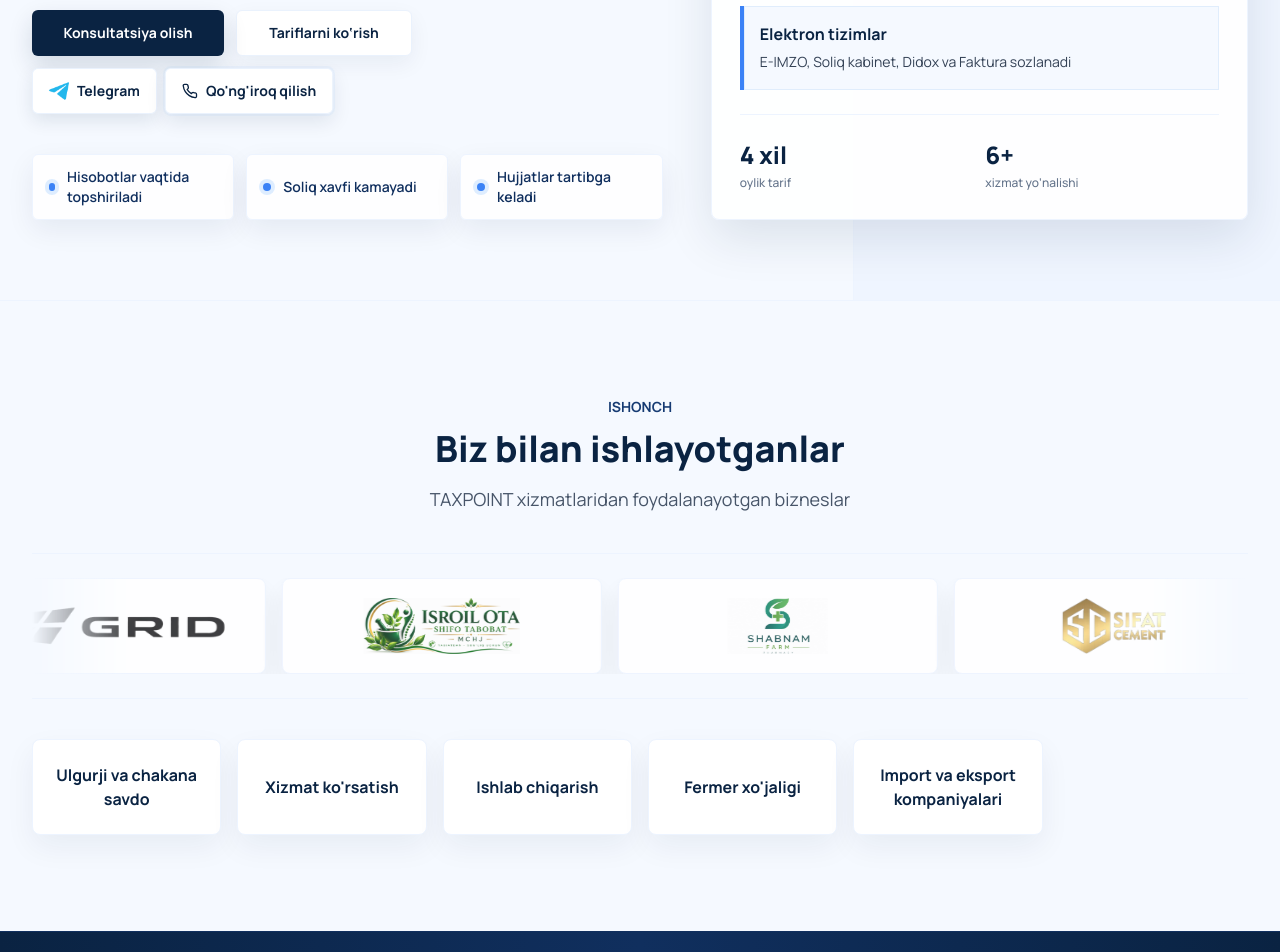
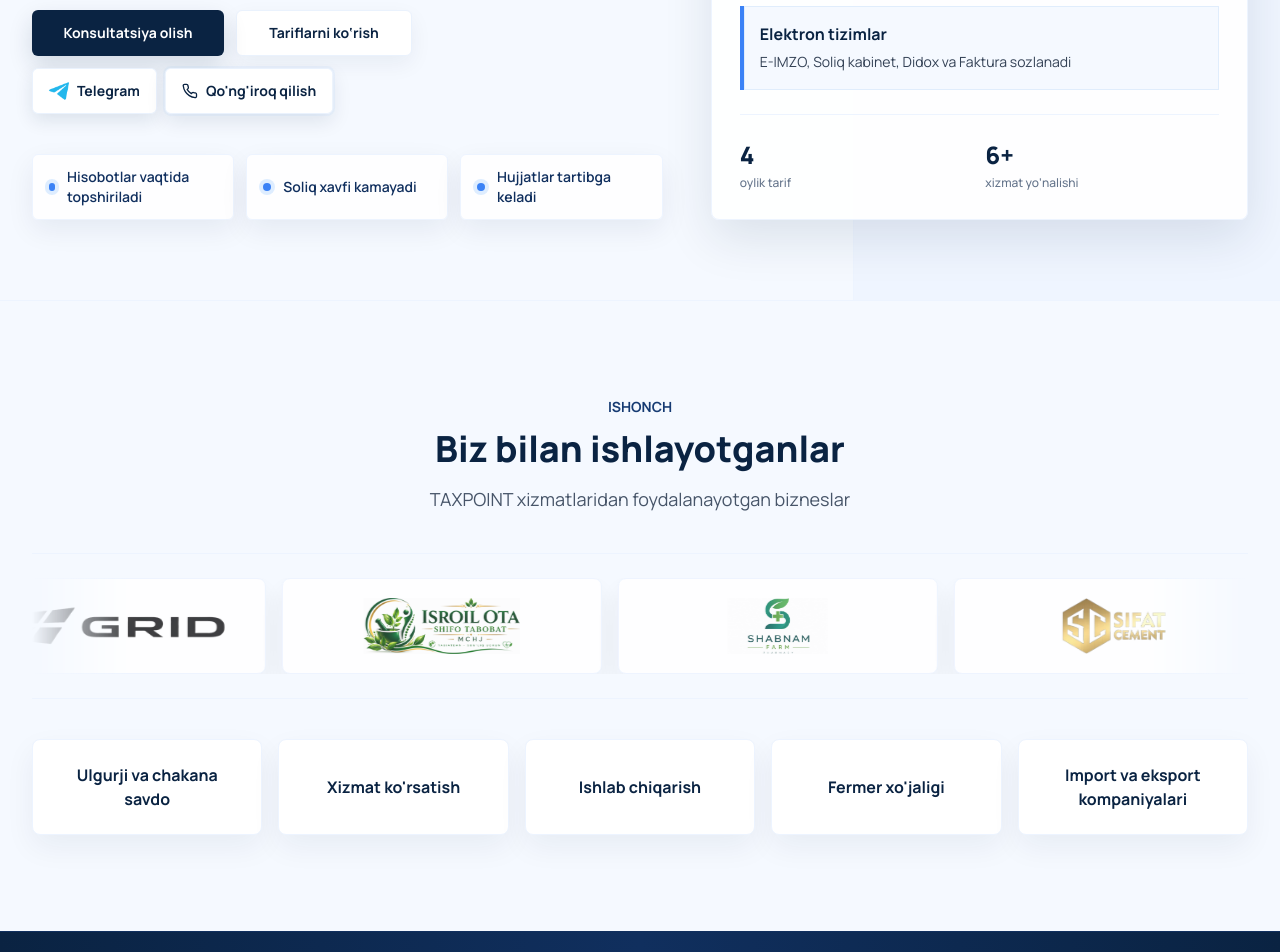
Before and after one commit to zefarkov/taxpoint, a Next.js app: page / in a window 1280 px wide. Shown: the part 460-1412 px from the top of the page. Built offline with nearby package versions, Linux system fonts and the light colour scheme.

Commit message:
Add files via upload

```diff
--- a/src/components/ClientsSection.tsx
+++ b/src/components/ClientsSection.tsx
@@ -60,7 +60,7 @@ export function ClientsSection() {
           </div>
         ) : null}
 
-        <div className="mt-10 grid gap-4 sm:grid-cols-2 lg:grid-cols-6">
+        <div className="mt-10 grid gap-4 sm:grid-cols-2 md:grid-cols-3 xl:grid-cols-5">
           {clientCategories.map((category) => (
             <article
               key={category}
--- a/src/components/Hero.tsx
+++ b/src/components/Hero.tsx
@@ -24,17 +24,17 @@ export function Hero() {
             YATT va MCHJ ro‘yxatdan o‘tkazish hamda elektron tizimlarni sozlash
             xizmatlarini taqdim etadi.
           </p>
-          <div className="mt-8 flex flex-col gap-3 sm:flex-row">
-            <LeadFormModal context="KONSULTATSIYA" variant="secondary" className="sm:min-w-48">
+          <div className="mt-8 grid gap-3 sm:flex sm:flex-wrap">
+            <LeadFormModal context="KONSULTATSIYA" variant="secondary" className="w-full sm:w-auto sm:min-w-48">
               Konsultatsiya olish
             </LeadFormModal>
-            <ButtonLink href="#tariflar" variant="outline" className="sm:min-w-44">
+            <ButtonLink href="#tariflar" variant="outline" className="w-full sm:w-auto sm:min-w-44">
               Tariflarni ko‘rish
             </ButtonLink>
           </div>
-          <div className="mt-3 flex flex-wrap gap-2">
-            <TelegramButton label="Telegram" className="min-h-10 px-4 py-2" />
-            <PhoneModal className="min-h-10 px-4 py-2" />
+          <div className="mt-3 grid grid-cols-2 gap-3 sm:flex sm:flex-wrap sm:gap-2">
+            <TelegramButton label="Telegram" className="min-h-11 w-full px-3 py-2 sm:min-h-10 sm:w-auto sm:px-4" />
+            <PhoneModal className="min-h-11 w-full px-3 py-2 sm:min-h-10 sm:w-auto sm:px-4" />
           </div>
           <div className="mt-10 grid gap-3 sm:grid-cols-3">
             {trustPoints.map((point) => (
@@ -62,7 +62,7 @@ export function Hero() {
           </div>
           <div className="mt-6 grid grid-cols-2 gap-3 border-t border-navy-100 pt-6">
             <div>
-              <p className="text-2xl font-extrabold text-navy-900">4 xil</p>
+              <p className="text-2xl font-extrabold text-navy-900">4</p>
               <p className="mt-1 text-xs font-medium text-slate-500">oylik tarif</p>
             </div>
             <div>
```
